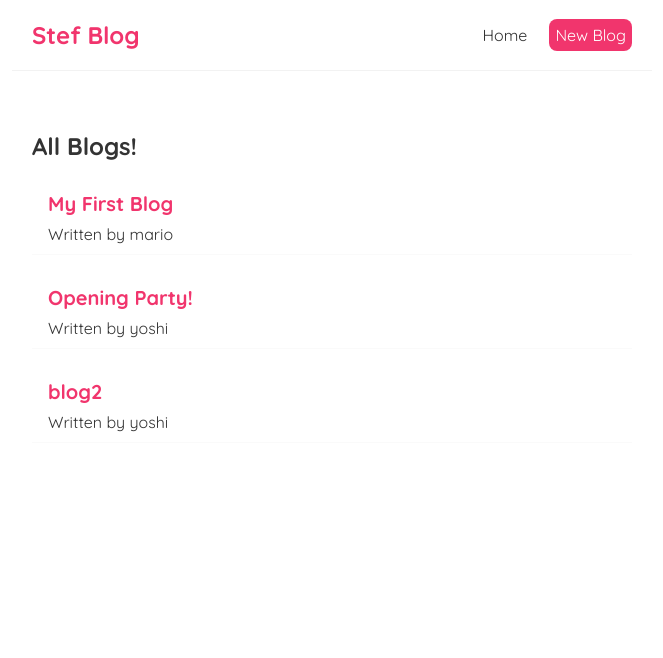
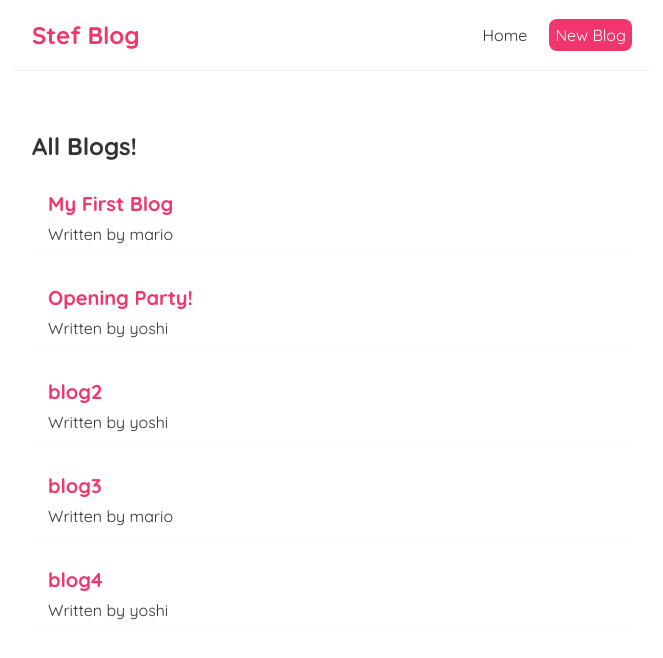
Before and after one commit to victorpuiu/My-blog, a React (Create React App) app: page / in a window 1280 px wide. Shown: the top 658 px of the page, without its empty margins (308-971 px from the left). Built offline with nearby package versions, Linux system fonts and the light colour scheme; data requests are answered from the project's data file.

Commit message:
redirect to the home page after adding a blog

```diff
--- a/data/db.json
+++ b/data/db.json
@@ -17,6 +17,18 @@
       "body": "lalalalalallalalalalalalallalalalallla",
       "author": "yoshi",
       "id": 3
+    },
+    {
+      "title": "blog3",
+      "body": "sajncanckjnkJBQECJKfbjebvbEVJKBb ejhbjHE",
+      "author": "mario",
+      "id": 4
+    },
+    {
+      "title": "blog4",
+      "body": "ncjknwqncqNCJNJKNCKLNQWLNCLWLKQCLKQWNWKL",
+      "author": "yoshi",
+      "id": 5
     }
   ]
 }
--- a/src/components/Create.js
+++ b/src/components/Create.js
@@ -1,4 +1,5 @@
 import {useState} from "react";
+import {useHistory} from "react-router-dom";
 
 const Create = () => {
 
@@ -6,6 +7,7 @@
     const [body, setBody] = useState("");
     const [author, setAuthor] = useState("mario");
     const [isPending, setIsPending] = useState(false);
+    const history = useHistory();
 
     const handleSubmit = (e) => {
         e.preventDefault();
@@ -20,6 +22,8 @@
         }).then(() => {
             console.log("new blog added");
             setIsPending(false);
+            // history.go(-1);
+            history.push("/");
         })
 
     }
```
